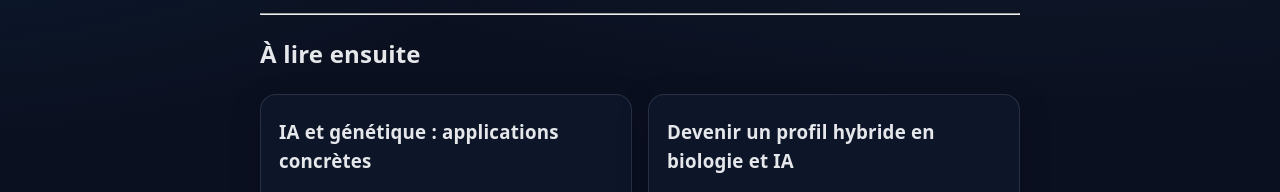
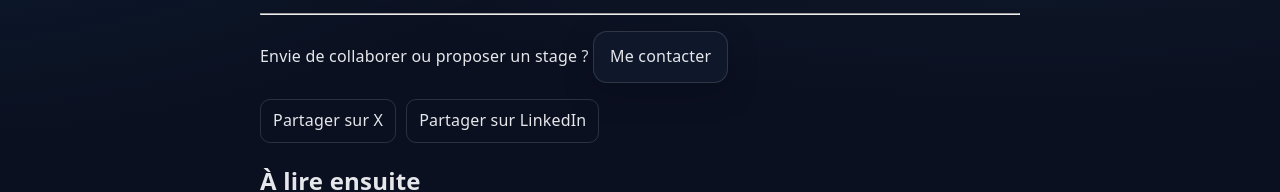
Before and after one commit to TheRobFr/portfolio, a plain HTML site: page post.html in a window 1280 px wide. Shown: the part 1214-1406 px from the top of the page. Drawn offline with Linux system fonts and the light colour scheme.

Commit message:
feat: enhance post interactions

```diff
--- a/post.html
+++ b/post.html
@@ -49,6 +49,7 @@
   <div id="post-cover" class="cover"></div>
   <div id="post-content"></div>
   <hr>
+  <section id="post-cta"></section>
   <section aria-labelledby="more-like-this">
     <h2 id="more-like-this">À lire ensuite</h2>
     <div id="related" class="grid cards-grid"></div>
--- a/script.js
+++ b/script.js
@@ -68,11 +68,13 @@ async function loadPosts(){
     el.className = 'card';
     const title = highlight(p.title, q);
     const excerpt = highlight(p.excerpt, q);
+    const also = posts.find(o => o.id !== p.id && o.tags.some(t => p.tags.includes(t)));
     el.innerHTML = `
       <div class="meta">${p.date} • ${p.tags.join(', ')}</div>
       <h3><a href="post.html?id=${encodeURIComponent(p.id)}">${title}</a></h3>
       <p>${excerpt}</p>
       <a class="arrow" href="post.html?id=${encodeURIComponent(p.id)}">Lire →</a>
+      ${also ? `<div class="meta"><a href="post.html?id=${encodeURIComponent(also.id)}">${also.title}</a></div>` : ''}
     `;
     return el;
   }
@@ -112,13 +114,33 @@ async function loadPost(){
   }).join('');
 
   // Related
-  const related = data.filter(p => p.id !== post.id && p.tags.some(t => post.tags.includes(t))).slice(0,3);
+  let related = data.filter(p => p.id !== post.id && p.tags.some(t => post.tags.includes(t)));
+  if(related.length < 3){
+    const others = data.filter(p => p.id !== post.id && !related.includes(p));
+    while(related.length < 3 && others.length){
+      const r = others.splice(Math.floor(Math.random()*others.length),1)[0];
+      related.push(r);
+    }
+  }
+  related = related.slice(0,3);
   const relEl = document.getElementById('related'); relEl.innerHTML = '';
   related.forEach(p => {
     const a = document.createElement('article'); a.className='card';
     a.innerHTML = `<h3><a href="post.html?id=${encodeURIComponent(p.id)}">${p.title}</a></h3><p class="meta">${p.date} • ${p.tags.join(', ')}</p>`;
     relEl.appendChild(a);
   });
+
+  const cta=document.getElementById('post-cta');
+  if(cta){
+    cta.innerHTML=`<p>Envie de collaborer ou proposer un stage ? <a class="btn" href="contact.html">Me contacter</a></p>`;
+    const share=document.createElement('div'); share.className='share';
+    const u=encodeURIComponent(location.href), t=encodeURIComponent(post.title);
+    share.innerHTML = `
+    <a href="https://twitter.com/intent/tweet?url=${u}&text=${t}" target="_blank" rel="noopener">Partager sur X</a>
+    <a href="https://www.linkedin.com/sharing/share-offsite/?url=${u}" target="_blank" rel="noopener">Partager sur LinkedIn</a>
+  `;
+    cta.appendChild(share);
+  }
 
   function escapeHtml(s){ return s.replaceAll('&','&amp;').replaceAll('<','&lt;').replaceAll('>','&gt;'); }
 }
--- a/styles.css
+++ b/styles.css
@@ -84,6 +84,8 @@ img{max-width:100%; display:block}
 .site-footer{margin-top:40px; border-top:1px solid color-mix(in oklab, var(--text) 15%, transparent)}
 .footer-grid{display:flex; justify-content:space-between; align-items:center; gap:12px}
 .social{display:flex; gap:12px; list-style:none; padding:0; margin:0}
+.share{display:flex;gap:10px;flex-wrap:wrap;margin-top:8px}
+.share a{padding:8px 12px;border-radius:10px;border:1px solid color-mix(in oklab,var(--text) 15%, transparent)}
 .back a{opacity:.8}
 @media (max-width: 860px){
   .contact{grid-template-columns:1fr}
```
